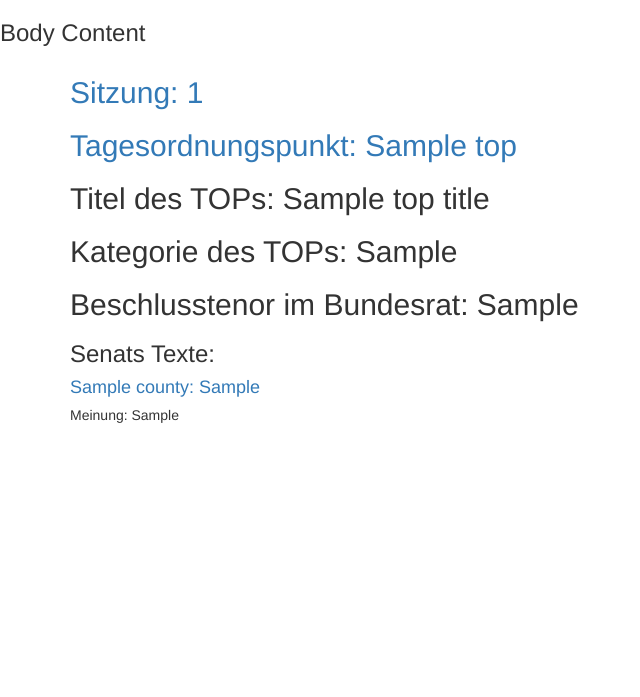
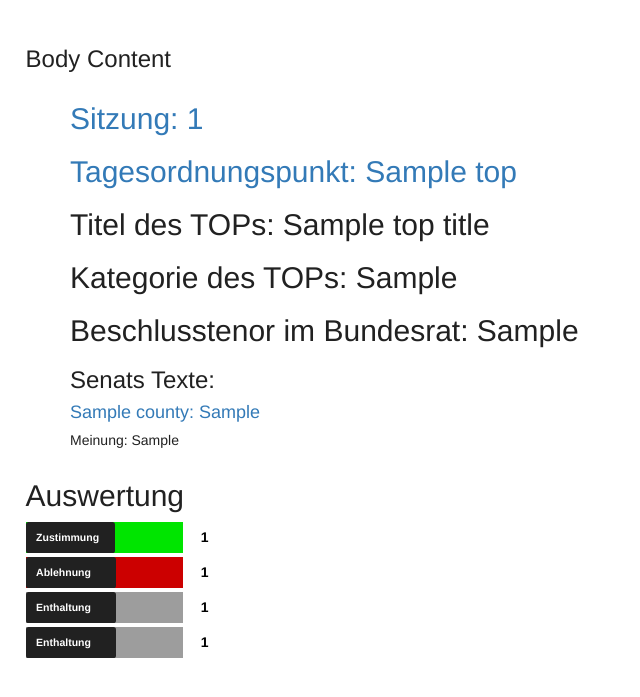
Before and after one commit to NWuensche/bundesrat-scraper-website, a Django app: template scraper/templates/json.html in a window 1280 px wide. Shown: the top 697 px of the page, without its empty margins (0-640 px from the left). Run offline with Django 3.2, Linux system fonts and the light colour scheme; the template is opened without the code that fills it: most values are stand-ins (such as "Sample title", 1, 10 or a date in 2020); some libraries are stand-ins or nearby versions.

Commit message:
Show diagram on json website

```diff
--- a/scraper/templates/json.html
+++ b/scraper/templates/json.html
@@ -29,4 +29,19 @@
 {% endfor %}
 </div>
 
+
+{% include 'cssJS/diagramCSSJS.html' %}
+
+
+
+
+  <div class="diagram">
+    <h2>Auswertung</h2>
+    <div class="holder"><div class="bar yes" data-value="{{numYes}}"><span class="label">Zustimmung  </span></div>
+      <div class="holder"><div class="bar no" data-value="{{numNo}}"><span class="label">Ablehnung     </span></div>
+        <div class="holder"><div class="bar out" data-value="{{numAbstention}}"><span class="label">Enthaltung     </span></div>
+        <div class="holder"><div class="bar out" data-value="{{numOther}}"><span class="label">Enthaltung     </span></div>
+  </div>
+
+
 {% endblock %}
```
